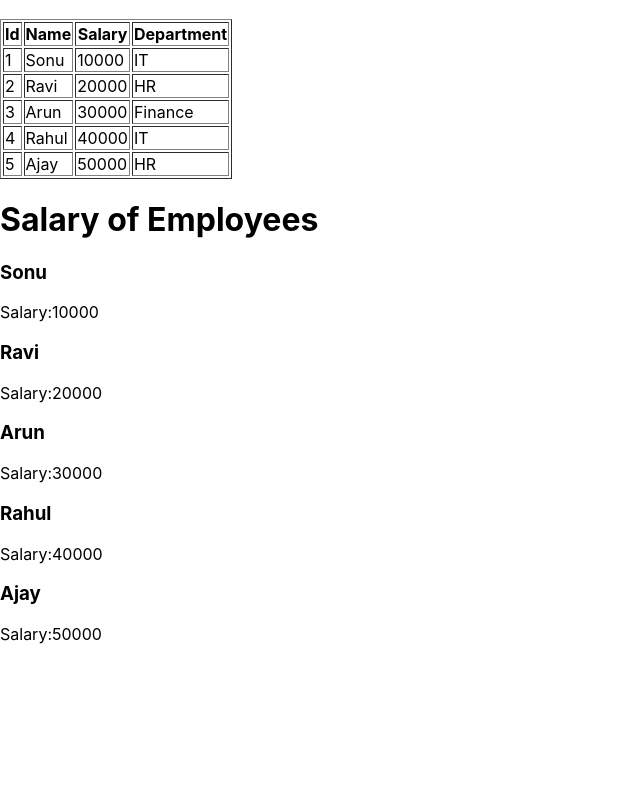
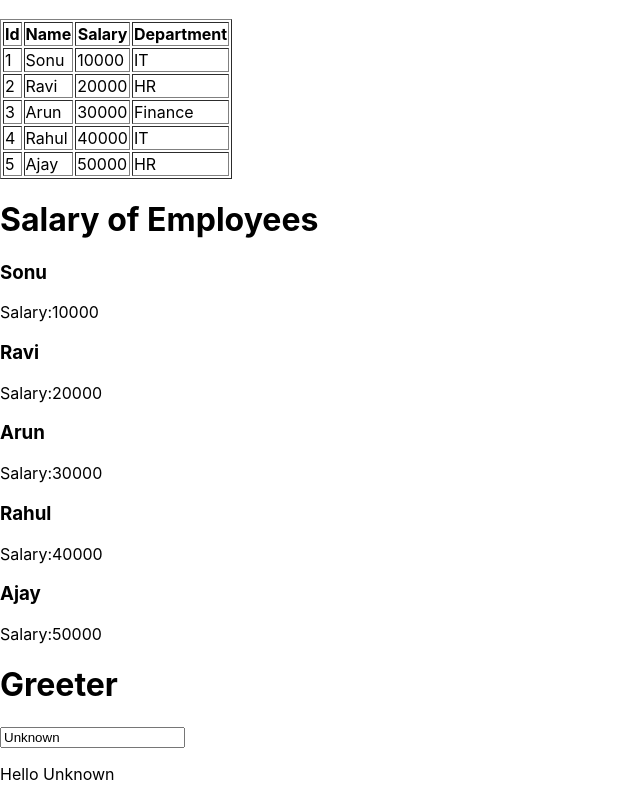
Before and after one commit to anandvarkeyphilips/sample-web-ui, a React (Create React App) app: page / in a window 1280 px wide. Shown: the part 381-1181 px from the top of the page, without its empty margins (0-640 px from the left). Before the commit the page ends 1041 px from the top, so only its background shows below. Built offline with nearby package versions, Linux system fonts and the light colour scheme.

Commit message:
state update with class and functional components

```diff
--- a/src/App.js
+++ b/src/App.js
@@ -4,6 +4,7 @@ import Home from "./components/Home";
 import ListView from "./components/ListView";
 import SalaryList from "./components/SalaryList";
 import Calculator from "./components/Calculator";
+import Greeter from "./components/Greeter";
 
 // function App() {
 //   return (
@@ -46,6 +47,7 @@ class App extends Component {
         <Calculator/>
         <ListView message={this.title} employees={this.employees} />
         <SalaryList title={"Salary of Employees"} data={this.employees}/>
+        <Greeter/>
       </>
     );
   }
--- /dev/null
+++ b/src/components/Greeter.jsx
@@ -0,0 +1,48 @@
+import { Component, useState } from "react";
+
+// export default class Greeter extends Component {
+//   constructor() {
+//     super();
+//     this.state = { name: "Unknown" };
+//     this.changeHandler = this.changeHandler.bind(this);
+//   }
+
+//   changeHandler(e) {
+//     this.setState({
+//       name: e.target.value.toUpperCase(),
+//     });
+//   }
+
+//   render() {
+//     return (
+//       <div>
+//         <h1>Greeter</h1>
+//         <input
+//           type="text"
+//           value={this.state.name}
+//           onChange={this.changeHandler}
+//           placeholder="Enter Name"
+//         />
+//         <p>Hello {this.state.name}</p>
+//       </div>
+//     );
+//   }
+// }
+
+export default function Greeter(){
+
+    const [name, setName] = useState("Unknown");
+
+    const changeHandler = (e) =>{
+        setName(e.target.value.toUpperCase());
+    }
+
+    return(
+        <div>
+            <h1>Greeter</h1>
+            <input type="text" value={name} onChange={changeHandler} placeholder="Enter Name"/>
+            <p>Hello {name}</p>
+        </div>
+    )
+
+}
```
